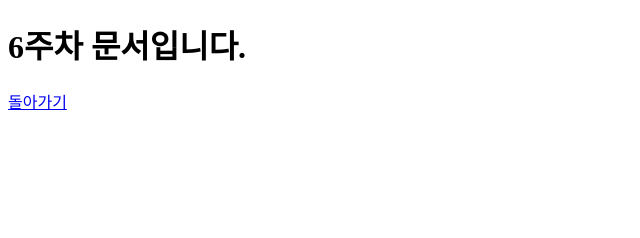
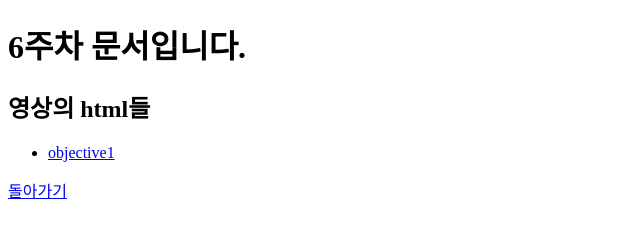
Before and after one commit to spctrm404/DC231, a plain HTML site: page w6/index.html in a window 1280 px wide. Shown: the whole page, without its empty margins (0-640 px from the left). Drawn offline with Linux system fonts and the light colour scheme.

Commit message:
objective1 볼 수 있게 index 수정

```diff
--- a/w6/index.html
+++ b/w6/index.html
@@ -8,6 +8,12 @@
   </head>
   <body>
     <h1>6주차 문서입니다.</h1>
+    <h2>영상의 html들</h2>
+    <ul>
+      <li>
+        <a href="wrapUp/objective1.html">objective1</a>
+      </li>
+    </ul>
     <a href="../index.html">돌아가기</a>
   </body>
 </html>
```
